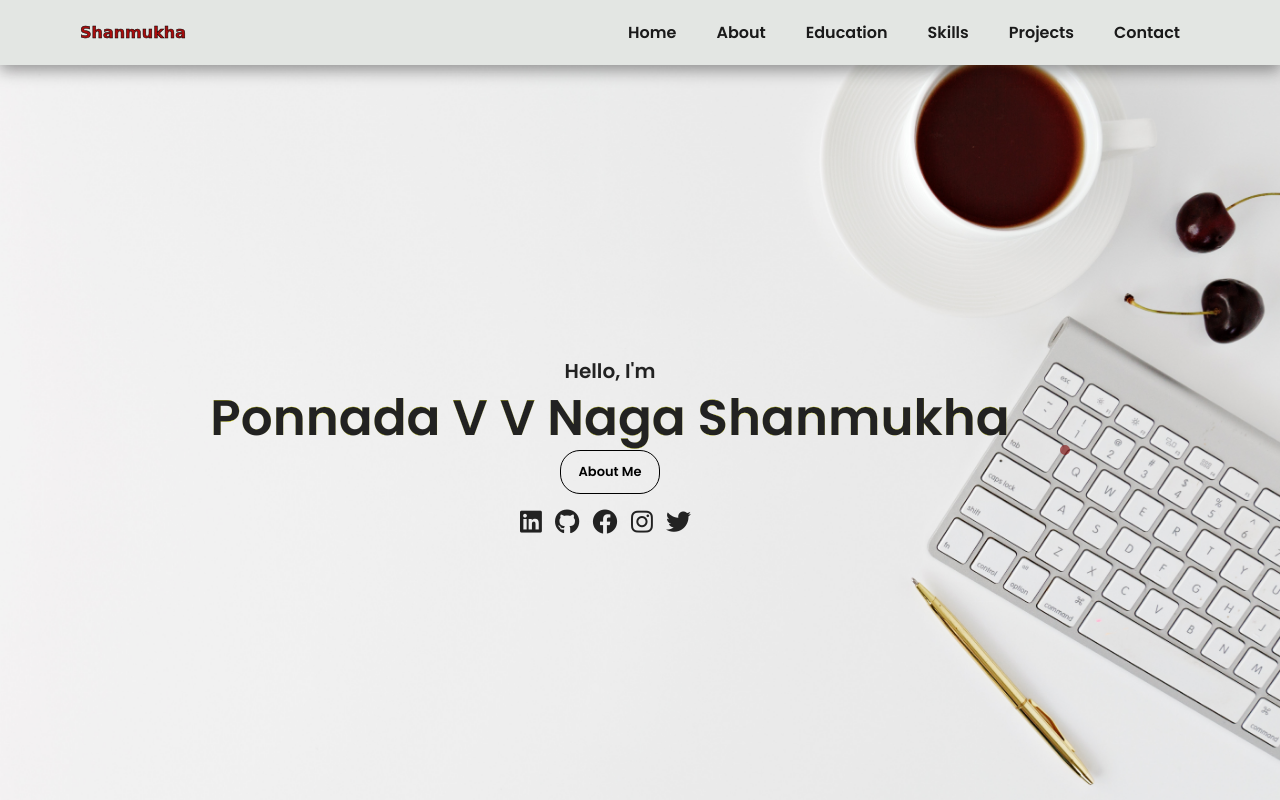
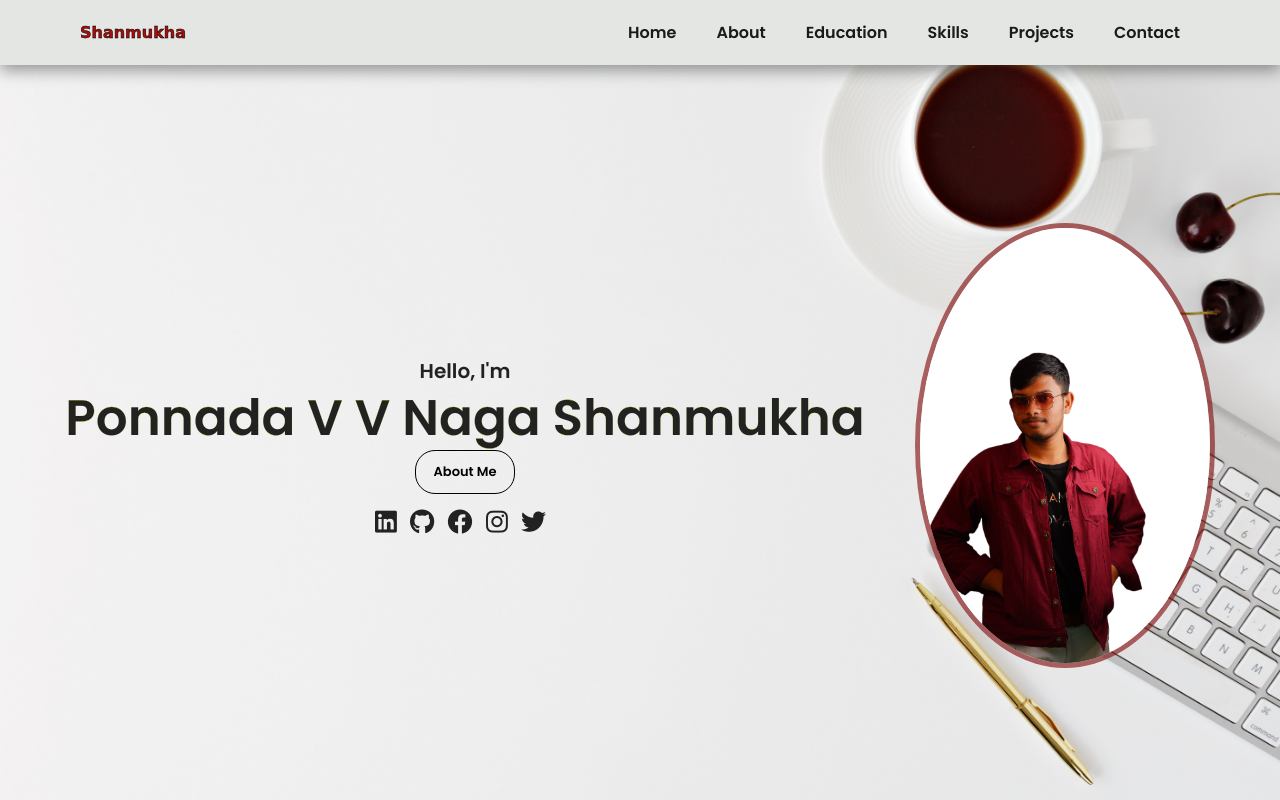
Before and after one commit to ShanmukhaPonnada/OIBSIP, a plain HTML site: page Portfolio/index.html in a window 1280 px wide. Shown: the top 800 px of the page. Drawn offline with Linux system fonts and the light colour scheme.

Commit message:
Update index.html
Signed-off-by: Ponnada V V Naga Shanmukha <84898046+ShanmukhaPonnada@users.noreply.github.com>

```diff
--- a/Portfolio/index.html
+++ b/Portfolio/index.html
@@ -46,7 +46,7 @@
         </div>
         </div>
         <div class="profile-pic">
-            <img src="templates/Profile2.jpg" alt="" width="300px">
+            <img src="templates/Profile2.png" alt="" width="300px">
         </div>
     </section>
 
```
